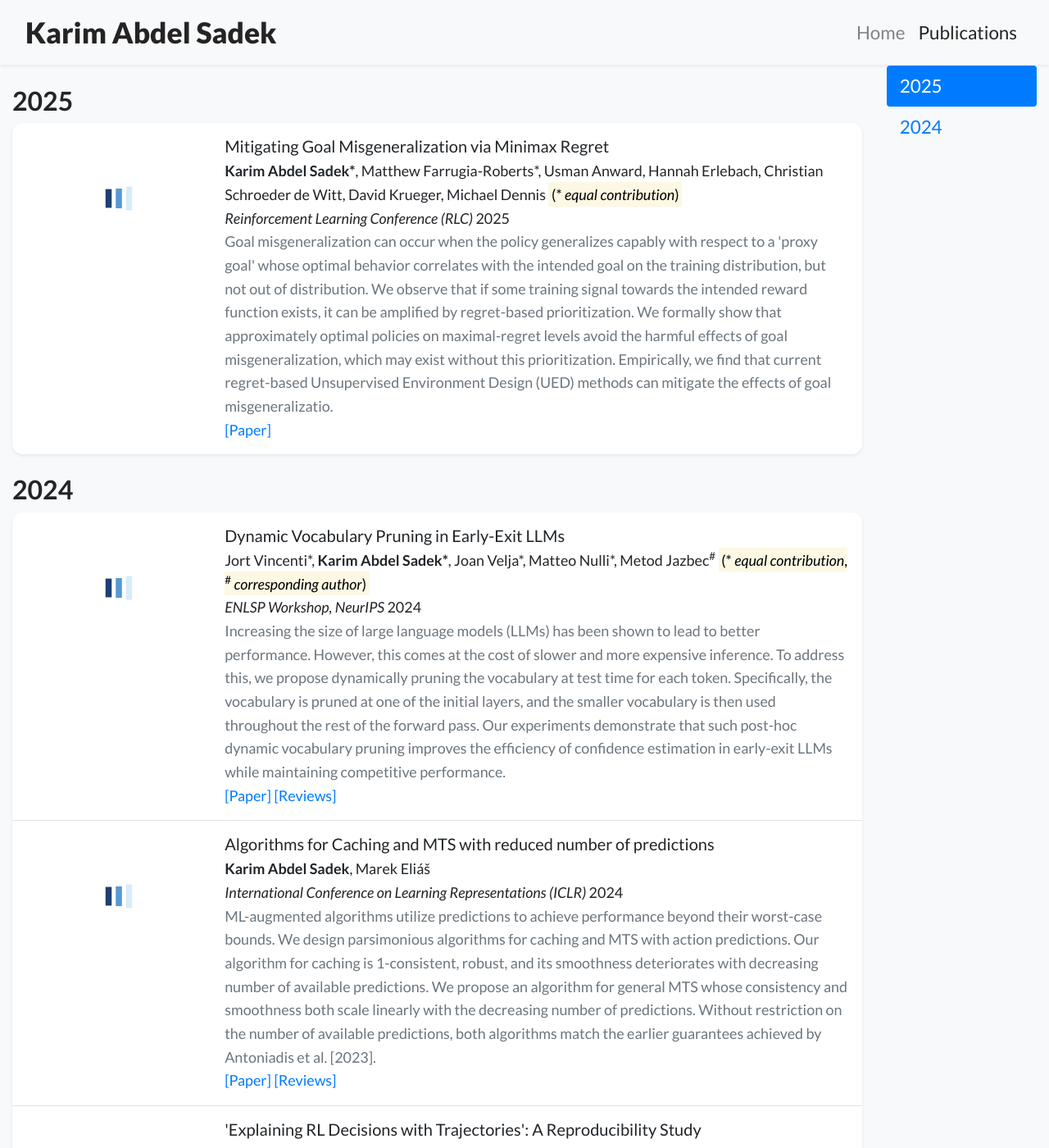
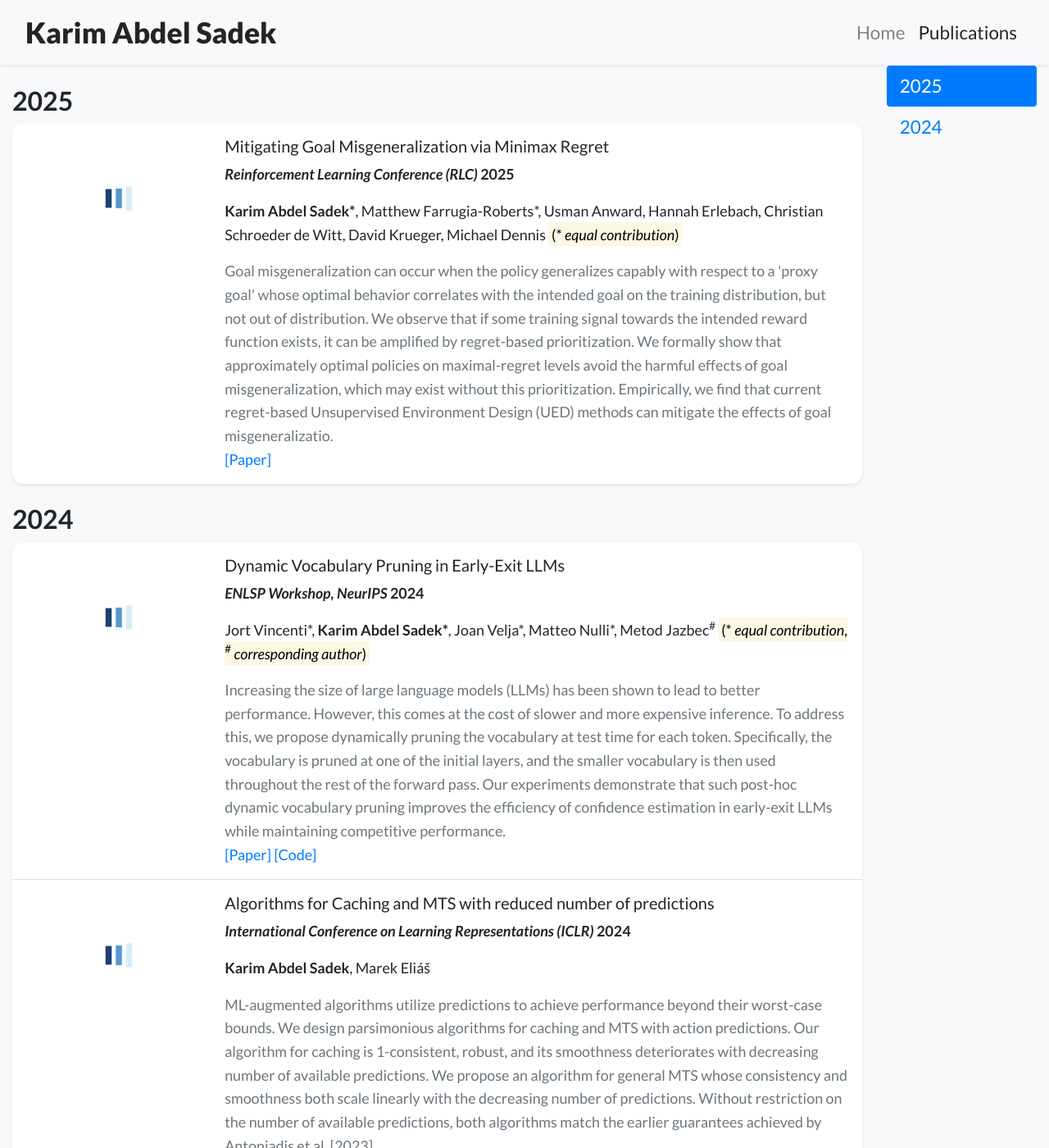
Before and after one commit to karim-abdel/karim-abdel.github.io, a Jekyll site: the page built from publications.html, in a window 1280 px wide and 1400 px high. Shown: the whole window at 82% size. Built offline with Jekyll 4.4.1, drawn with Linux system fonts in a browser that asks for light colours; nearby versions of some CDN libraries; a style sheet for code colours, icons or effects is not loaded; some of the changed text lies outside the part shown.

Commit message:
Improve publication format with better hierarchy and spacing
- Reordered publication elements: title → conference → authors → description
- Added proper spacing between sections (mb-2 after title, mb-3 after conference/authors)
- Made conference/venue text bold for better prominence
- Applied consistent formatting across home page and publications page
- Improved readability and professional appearance of publication listings

```diff
--- a/_includes/widgets/publication_item.html
+++ b/_includes/widgets/publication_item.html
@@ -9,9 +9,9 @@
             {%- endif -%}
         </div>
         <div class="col-md-9 col-xl-9 p-3 pl-md-0">
-            <h5 class="mt-0 mb-1 font-weight-normal">{{ item.title }}</h5>
-            <p class="mt-0 mb-0 small">{% include widgets/author_list.html authors=item.authors %}</p>
-            <p class="mt-0 mb-0 small">{{item.pub_pre}}<i>{{ item.pub }}</i>{{ item.pub_post }} {{ item.pub_date }} {{ item.pub_last }}</p>
+            <h5 class="mt-0 mb-2 font-weight-normal">{{ item.title }}</h5>
+            <p class="mt-0 mb-3 small font-weight-bold">{{item.pub_pre}}<i>{{ item.pub }}</i>{{ item.pub_post }} {{ item.pub_date }} {{ item.pub_last }}</p>
+            <p class="mt-0 mb-3 small">{% include widgets/author_list.html authors=item.authors %}</p>
             <p class="mt-0 mb-0 small text-muted">{{ item.abstract }}</p>
 
             <p class="small pb-0 mb-0 lh-125 text-muted abstract-links">
@@ -33,9 +33,9 @@
         <div class="d-flex align-items-start flex-column py-3 px-4">
             <div class="mb-auto"></div>
             <div>
-                <h5 class="mt-0 mb-1 font-weight-normal">{{ item.title }}</h5>
-                <p class="mt-0 mb-0 small">{% include widgets/author_list.html authors=item.authors %}</p>
-                <p class="mt-0 mb-0 small">{{item.pub_pre}}<i>{{ item.pub }}</i>{{ item.pub_post }} {{ item.pub_date }} {{ item.pub_last }}</p>
+                <h5 class="mt-0 mb-2 font-weight-normal">{{ item.title }}</h5>
+                <p class="mt-0 mb-3 small font-weight-bold">{{item.pub_pre}}<i>{{ item.pub }}</i>{{ item.pub_post }} {{ item.pub_date }} {{ item.pub_last }}</p>
+                <p class="mt-0 mb-3 small">{% include widgets/author_list.html authors=item.authors %}</p>
                 <p class="mt-0 mb-0 small text-muted">{{ item.abstract }}</p>
 
                 <p class="small pb-0 mb-0 lh-125 text-muted abstract-links">
```
Also changed, not shown: _publications/2024/2024-pruning.md (+2 -2 lines), _publications/2025/2025-gmg.md (+1 -1 lines).
